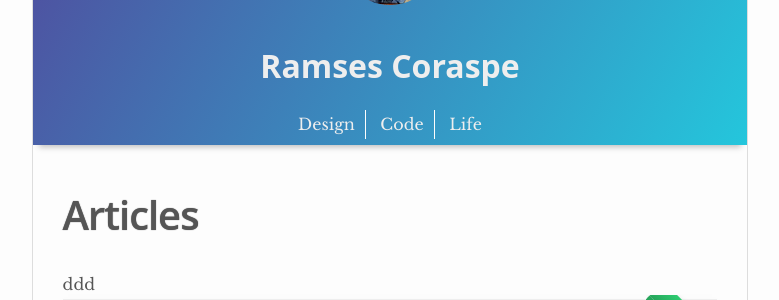
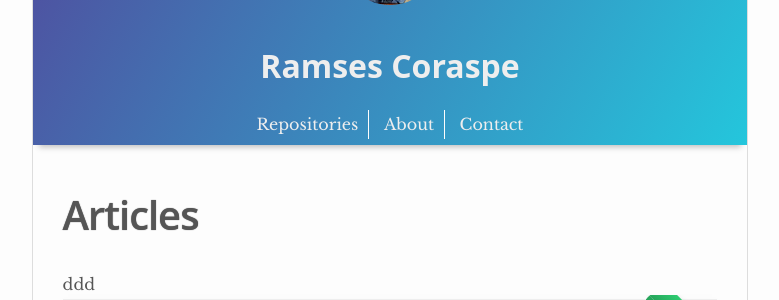
Before and after one commit to Wittline/wittline.github.io, a Jekyll site: the page built from index.html, in a window 1280 px wide and 900 px high. Shown: the part 164-464 px from the top of the window, without its empty margins (250-1029 px from the left). Built offline with Jekyll 4.4.1, drawn with Linux system fonts in a browser that asks for light colours.

Commit message:
Update header.html

```diff
--- a/_includes/header.html
+++ b/_includes/header.html
@@ -13,9 +13,9 @@
 <h1 class="author-about">{{site.author.name}}</h1>
 </div>
 <div class="menu-category">
-<div class="menu-item"><a class="{% if page.url == '/design/' %}active{% endif %} menu-link" href="{{site.baseurl}}/design/">Design</a></div>
-<div class="menu-item"><a class="{% if page.url == '/code/' %}active{% endif %}  menu-link" href="{{site.baseurl}}/code/">Code</a></div>
-<div class="menu-item"><a class="{% if page.url == '/life/' %}active{% endif %}  menu-link" href="{{site.baseurl}}/life/">Life</a></div>
+<div class="menu-item"><a class="{% if page.url == '/design/' %}active{% endif %} menu-link" href="{{site.baseurl}}/repositories/">Repositories</a></div>
+<div class="menu-item"><a class="{% if page.url == '/code/' %}active{% endif %}  menu-link" href="{{site.baseurl}}/about/">About</a></div>
+<div class="menu-item"><a class="{% if page.url == '/life/' %}active{% endif %}  menu-link" href="{{site.baseurl}}/contact/">Contact</a></div>
 </div>
 </div>
 </header>
```
